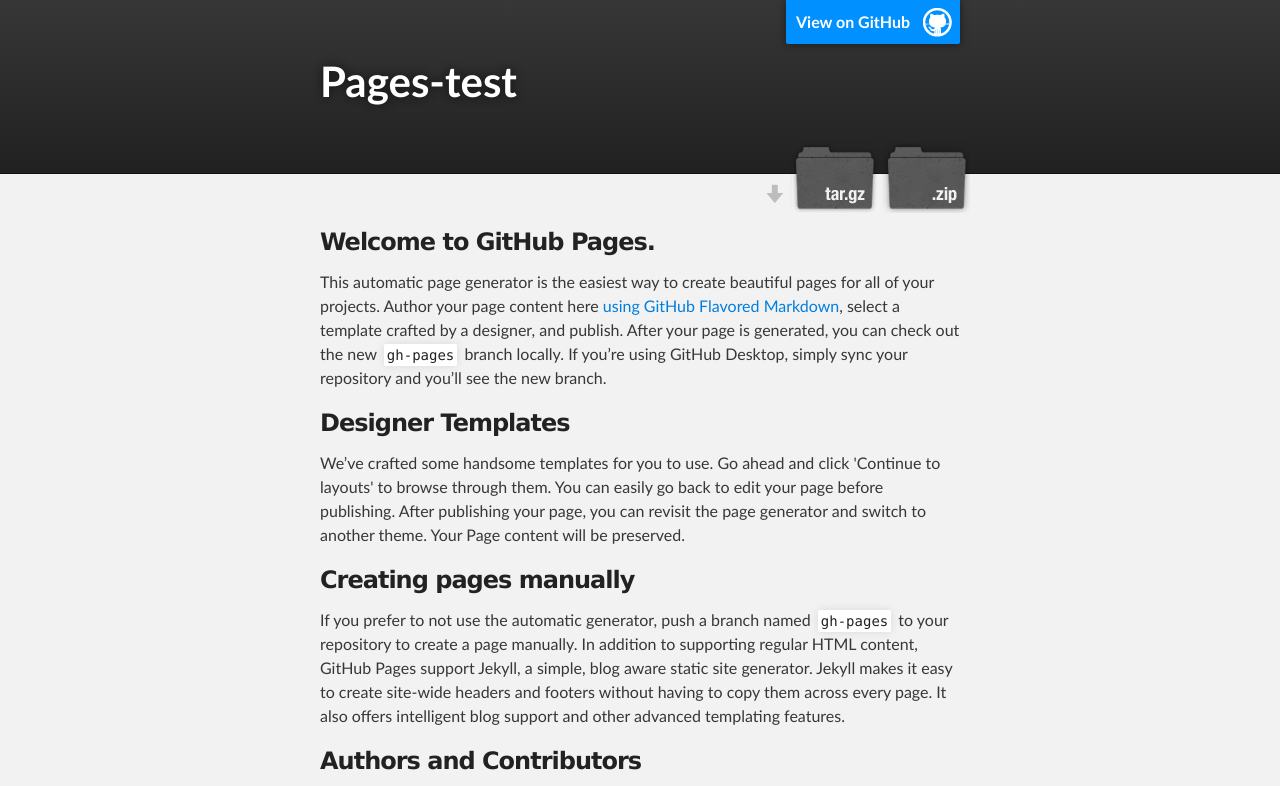
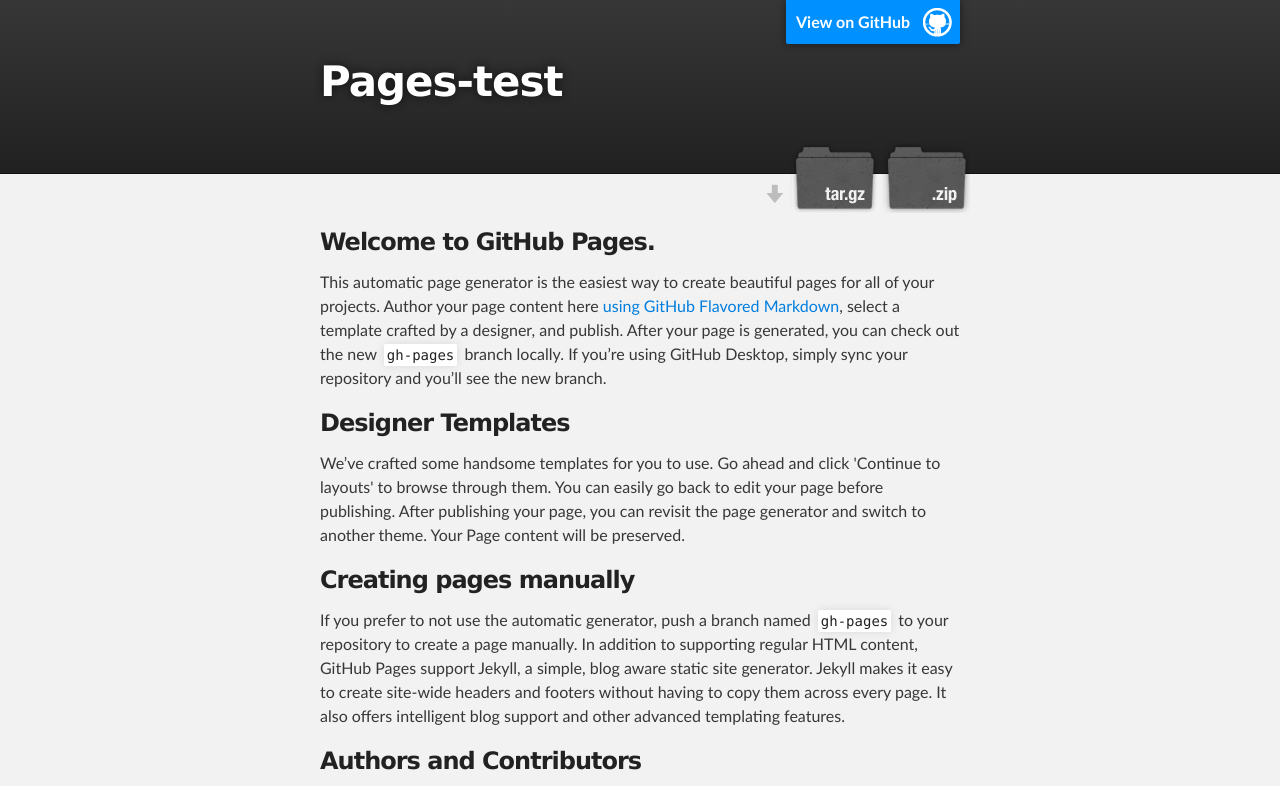
Before and after one commit to YoBetty/pages-test, a plain HTML site: page index.html in a window 1280 px wide. Shown: the top 786 px of the page. Drawn offline with Linux system fonts and the light colour scheme.

Commit message:
Update stylesheet.css

```diff
--- a/stylesheets/stylesheet.css
+++ b/stylesheets/stylesheet.css
@@ -58,7 +58,7 @@ body {
   -webkit-font-smoothing: antialiased;
 }
 
-h2, h3, h4, h5, h6 {
+h1, h2, h3, h4, h5, h6 {
   margin: 10px 0;
   font-weight: 700;
   color:#222222;
```
